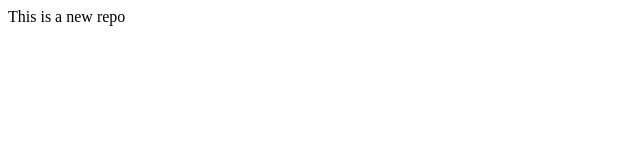
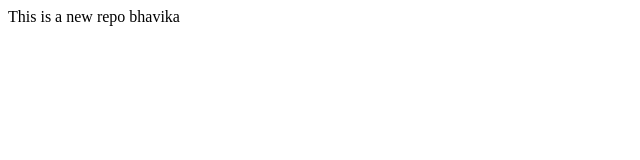
Before and after one commit to bhavika2517/localrepo, a plain HTML site: page index.html in a window 1280 px wide. Shown: the full height of the page, 0-640 px from the left. Drawn offline with Linux system fonts and the light colour scheme.

Commit message:
add bhavika

```diff
--- a/index.html
+++ b/index.html
@@ -1 +1 @@
-<p>This is a new repo</p>
+<p>This is a new repo bhavika</p>
```
